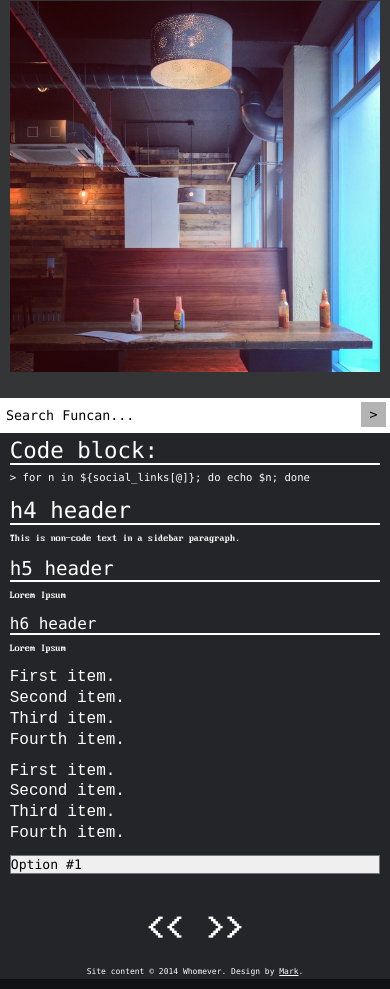
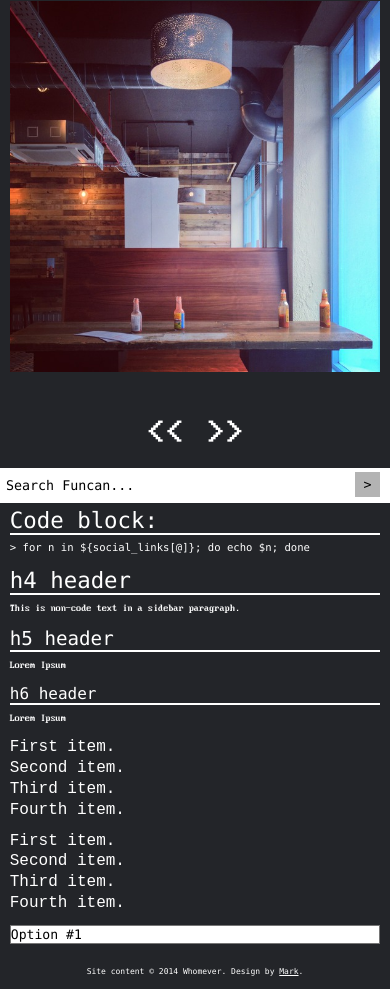
Before and after one commit to bhalash/Funcan, a plain HTML site: page index.html in a window 390 px wide. Shown: the part 2380-3369 px from the top of the page. Drawn offline with Linux system fonts and the light colour scheme; files whose address does not match are found by name; a web font is replaced by a local one.

Commit message:
Bug fixes
* Dropdown options wouldn't appear on Safari on iOS.
* Search bar button clipped outside of the page on Safari on iOS.
* Sidebar would become longer than intended in some circumstances.
* Updated README. Fixed a typo and added a font face.

```diff
--- a/functions.js
+++ b/functions.js
@@ -32,6 +32,7 @@ function headerWidth() {
 }
 
 function sidebarHeight() {
+    // Sets the height of the sidebar to that of the content column.
     var a = $('#content-col-0').height();
     var b = $('#content-1');
 
@@ -69,7 +70,11 @@ function searchButtonPos() {
     // Anchors the search button to the right side of the search bar.
     var a = $('#sidebar-search input[name=search-submit]');
     var b = $('#sidebar-search');
-    a.css('margin-left', b.width() - a.width() - 16);
+    if ($(window).width > bp ) {
+        a.css('margin-left', b.width() - a.width() - 16);
+    } else {
+        a.css('margin-left', b.width() - a.width() - 22);
+    }
 }
 
 function socialWidgetHeight() {
@@ -83,7 +88,7 @@ $(document).ready(
         headerWidth();
         headerHeight();
         searchButtonPos();
-        sidebarHeight();
+        // sidebarHeight();
         siteTitlePos();
         socialWidgetHeight();
     }
@@ -94,7 +99,7 @@ $(window).on('resize',
         headerWidth();
         headerHeight();
         searchButtonPos();
-        sidebarHeight();
+        // sidebarHeight();
         siteTitlePos();
         socialWidgetHeight();
     }
--- a/globals.css
+++ b/globals.css
@@ -49,6 +49,17 @@ select {
     text-align: left;
 }
 
+select {
+    background: #fff;
+    color: #000;
+    width: 100%;
+}
+
+option {
+    background: #fff;
+    color: #000;
+}
+
 a { text-decoration: underline; }
 a:hover { color: #b3b3b3; }
 blockquote { border-left: 1px solid rgba(255,255,255,0.6); }
--- a/index.html
+++ b/index.html
@@ -89,6 +89,12 @@ done</pre>
                         <p><a title="Lorem Ipsum" href="posts/1.jpg"><img src="posts/m/1.jpg" alt="Lorem Ipsum" /></a></p>
                     </article>
                 </div>
+            <div id="site-navigation">
+                <div id="site-navigation-interior">
+                    <p id="site-navigation-left"><a href="#" title="Previous page/post">&#60;&#60;</a></p>
+                    <p id="site-navigation-right"><a href="#" title="Next page/post">&#62;&#62;</a></p>
+                </div>
+            </div>
             </div>
             <div id="content-col-1">
                 <form id="sidebar-search">
@@ -119,25 +125,15 @@ done</pre>
                         <li>Fourth item.</li>
                     </ol>
                     <select>
-                        <option>Option #1</option>
-                        <option>Option #2</option>
-                        <option>Option #3</option>
-                        <option>Option #4</option>
-                        <option>Option #5</option>
+                        <option value="Option #1">Option #1</option>
+                        <option value="Option #1">Option #2</option>
+                        <option value="Option #1">Option #3</option>
+                        <option value="Option #1">Option #4</option>
+                        <option value="Option #1">Option #5</option>
                     </select>
                 </div>
             </div>
         </div>
-            <div id="site-navigation">
-                <div id="site-navigation-interior">
-                    <p id="site-navigation-left">
-                        <a href="#" title="Previous page/post">&#60;&#60;</a>
-                    </p>
-                    <p id="site-navigation-right">
-                        <a href="#" title="Next page/post">&#62;&#62;</a>
-                    </p>
-                </div>
-            </div>
             <footer>
                 <!-- Attribution and copyright. -->
                 <p>Site content © 2014 Whomever. Design by <a href="http://www.bhalash.com">Mark</a>.</p>
--- a/style.css
+++ b/style.css
@@ -26,6 +26,7 @@ body {
 }
 
 #content-container {
+    background: #232529;
     overflow: auto;
 }
 
@@ -36,7 +37,7 @@ body {
 }
 
 #content-col-1 {
-    background: #232529;
+    /*background: #232529;*/
     float: right;
     margin: 0 auto;
     width: 20%;
@@ -52,6 +53,10 @@ body {
 #content-0 img {
     max-width: 100%;
     height: auto;
+}
+
+#content-1 {
+    /*background: #343537;*/
 }
 
 /*
@@ -144,16 +149,6 @@ header h5 {
     font-size: 1em;
     list-style-type: none;
     text-align: left;
-}
-
-#content-1 select {
-    /*background: #fff;*/
-    color: #000;
-    width: 100%;
-}
-
-#content-1 option {
-    color: #000;
 }
 
 /*
@@ -252,7 +247,7 @@ article pre {
 */
 
 #site-navigation {
-    background: #232529;
+    /*background: #232529;*/
     padding-bottom: 10px;
     padding-top: 10px;
     width: 100%;
@@ -322,5 +317,6 @@ footer p {
         font-size: 0.5em;
         height: 15px;
         line-height: 15px;
+        padding-bottom: 10px;
     }
 }
```
Also changed, not shown: 1 other file.
